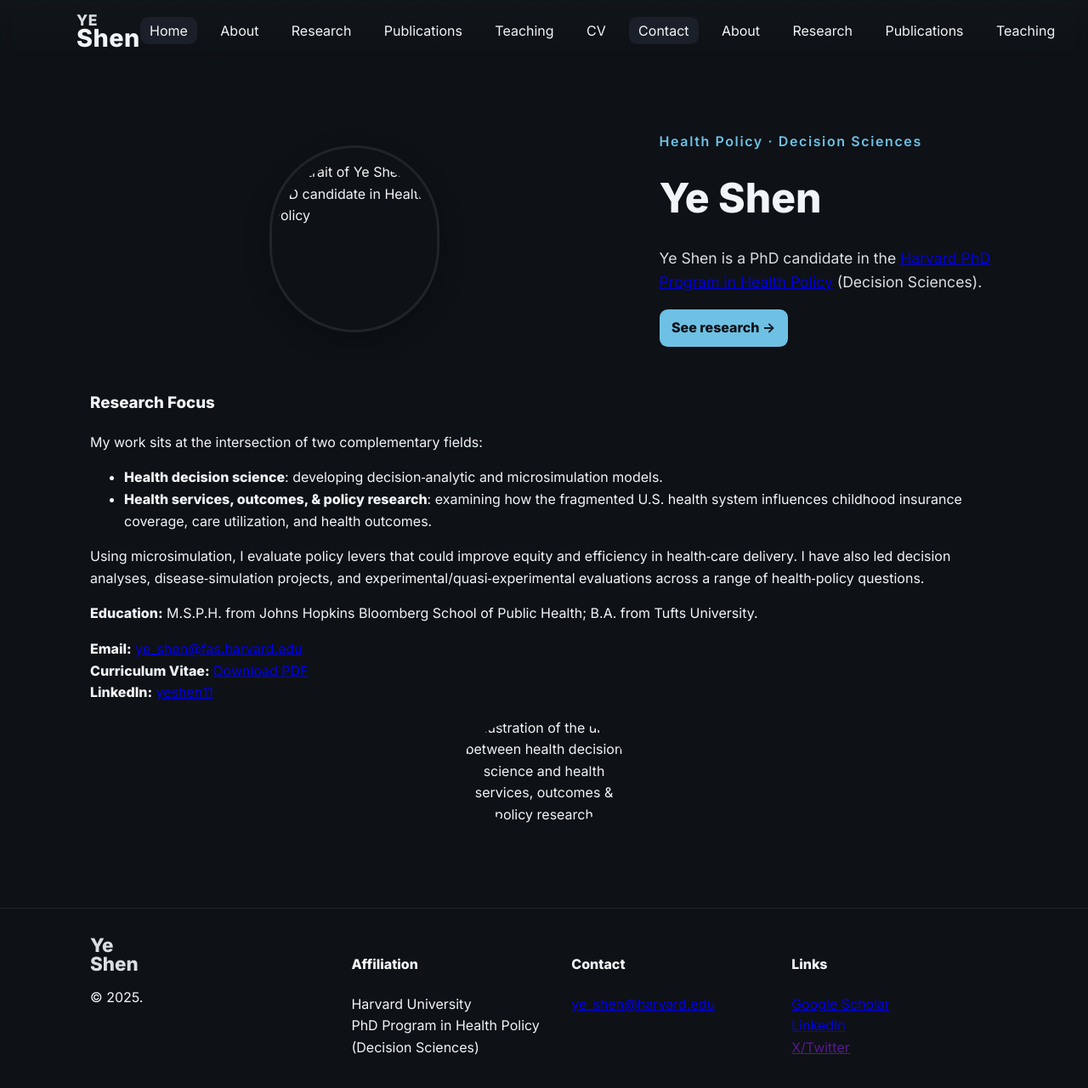
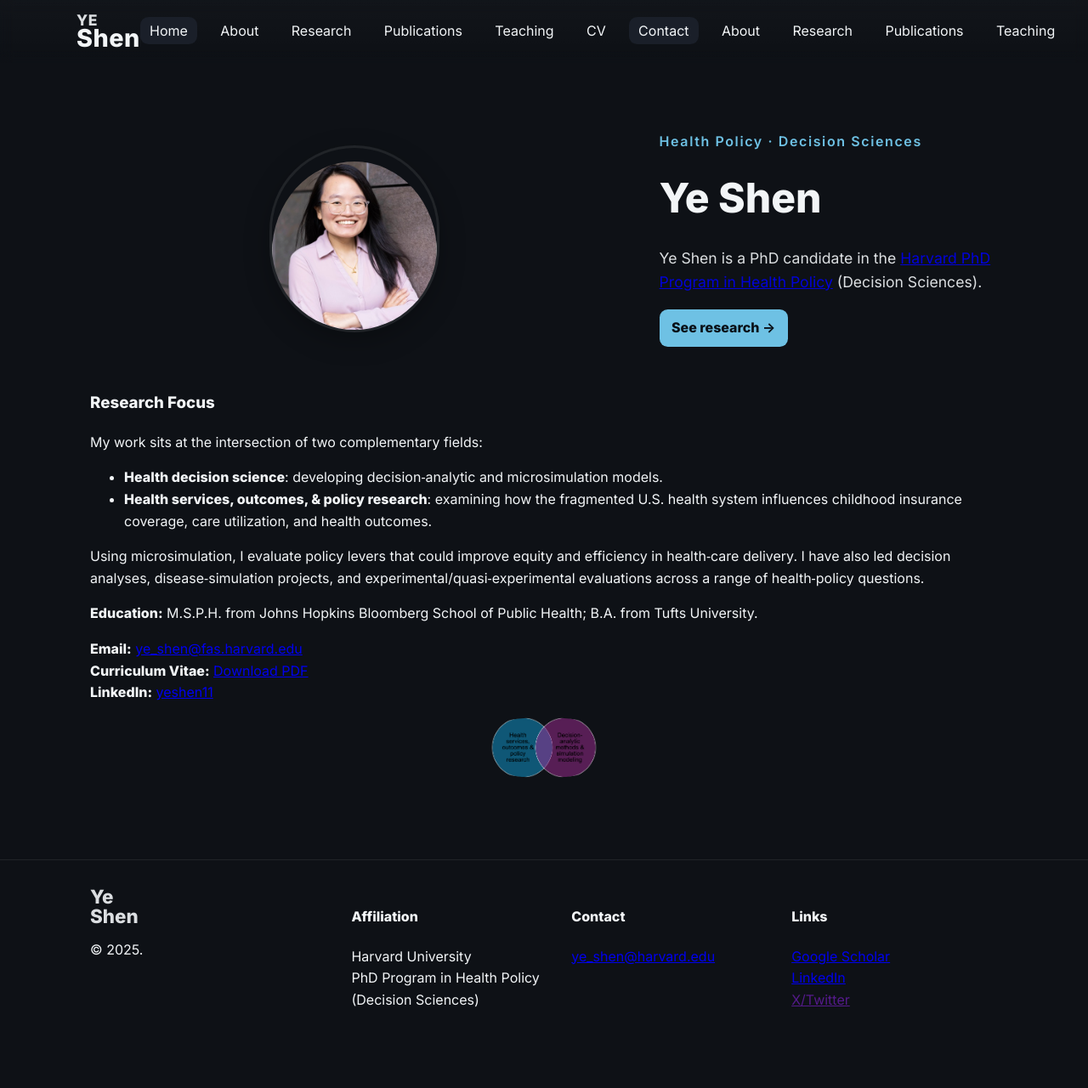
Before and after one commit to yshen11/yeshen-site, a Jekyll site: the page built from index.md, in a window 1280 px wide and 1294 px high. Shown: the top 1280 px of the window at 85% size. Built offline with Jekyll 4.4.1, drawn with Linux system fonts in a browser that asks for light colours.

Commit message:
Update index.md

```diff
--- a/index.md
+++ b/index.md
@@ -4,7 +4,7 @@ title: Home
 ---
 <section class="hero">
   <div class="headshot">
-    <img src="{{ '/ye-shen-site/assets/img/YSheadshot.jpg' | relative_url }}"
+    <img src="{{ '/assets/img/YSheadshot.jpg' | relative_url }}"
          alt="Portrait of Ye Shen, PhD candidate in Health Policy"
          class="headshot-img" />
   </div>
@@ -36,7 +36,7 @@ Using microsimulation, I evaluate policy levers that could improve equity and ef
 **LinkedIn:** <a href="https://www.linkedin.com/in/yeshen11" target="_blank" rel="noopener">yeshen11</a>
 
 <div class="center">
-  <img src="{{ '/ye-shen-site/assets/img/unionof2fields.png' | relative_url }}"
+  <img src="{{ '/assets/img/unionof2fields.png' | relative_url }}"
        alt="Illustration of the union between health decision science and health services, outcomes & policy research"
        class="twofields-img" />
 </div>
```
